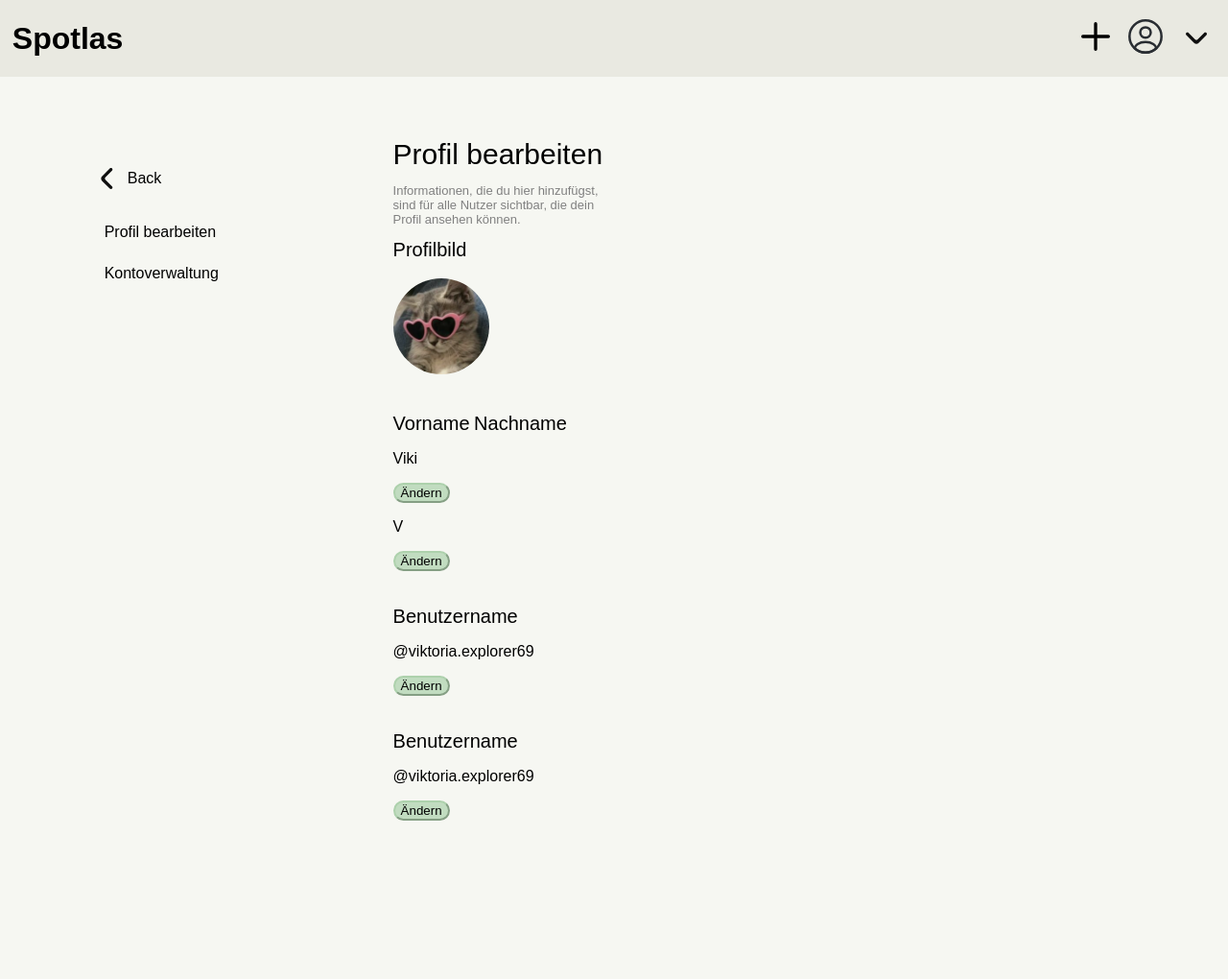
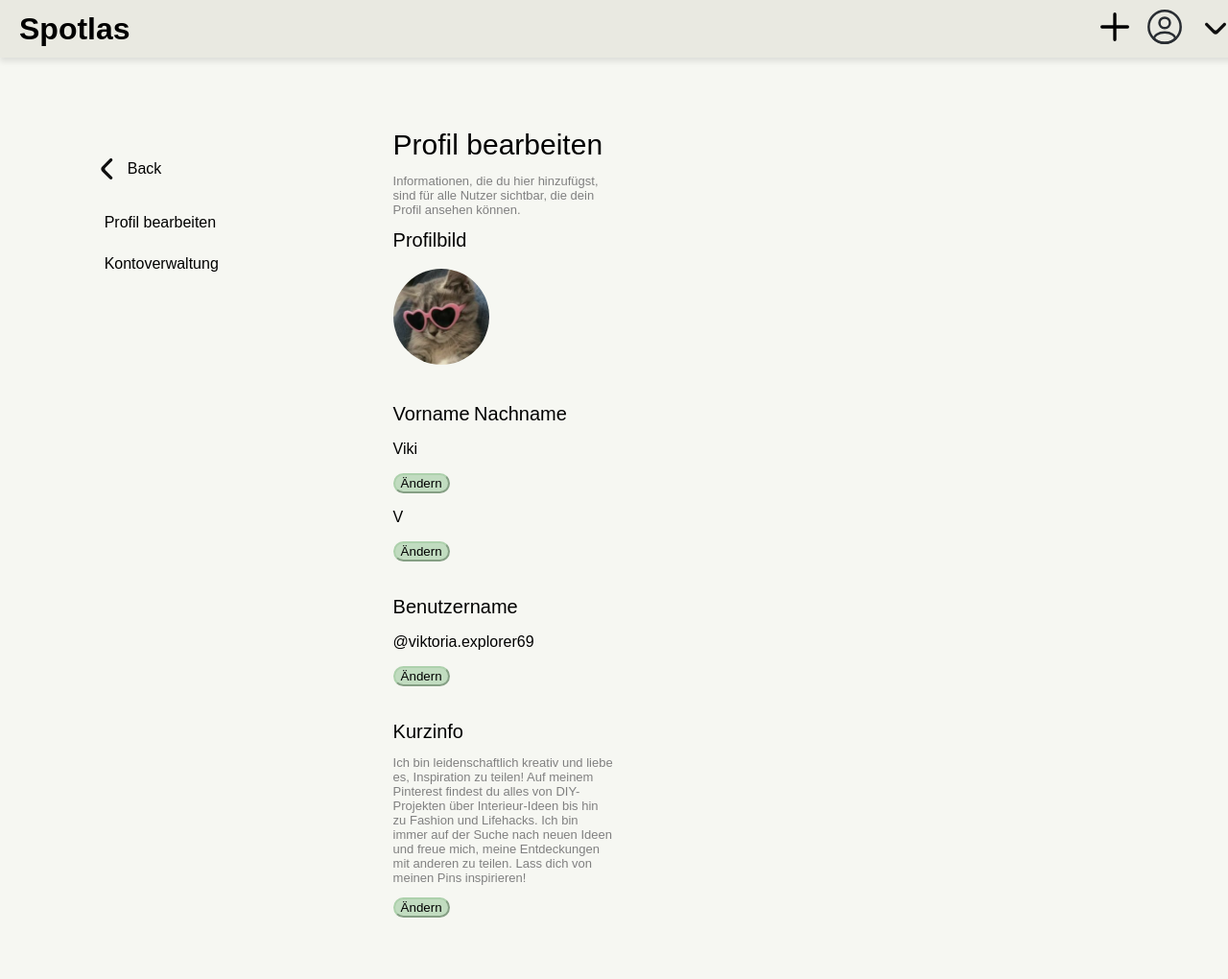
Before and after one commit to Spotlas/Spotlas, a PHP site: page /pages/settings/settings.html in a window 1280 px wide. Shown: the whole page at 96% size. Before the commit the page ends 855 px from the top, so only its background shows below. Run offline with PHP 8.4, Linux system fonts and the light colour scheme.

Commit message:
mehr settings

```diff
--- a/project/htdocs/assets/css/settings.css
+++ b/project/htdocs/assets/css/settings.css
@@ -19,6 +19,26 @@ h6 {
 }
 
 /* **********************************+ Menu ********************************************** */
+
+#homepage_header {
+  position: fixed;
+  top: 0;
+  left: 0;
+  width: 99%;
+  height: 60px;
+  z-index: 1000;
+  display: flex;
+  align-items: center;
+  justify-content: space-between;
+  padding: 0 20px;
+  box-shadow: 0px 4px 6px rgba(0, 0, 0, 0.1);
+}
+
+#settings {
+  margin-top: 70px; /* Abstand nach unten, damit der Inhalt nicht unter den Header rutscht */
+}
+
+
 
 #backArrow {
   padding-bottom: 3%;
--- a/project/htdocs/assets/js/settings.js
+++ b/project/htdocs/assets/js/settings.js
@@ -35,9 +35,9 @@ function showEditProfil() {
 
             <div>
                 <br><br>
-                <label style="font-size: 20px;" for="benutzername">Benutzername</label>
-                <p id="username">@viktoria.explorer69</p>
-                <button class="buttons" onclick="changeUserName('username')">Ändern</button>
+                <label style="font-size: 20px;" for="benutzername">Kurzinfo</label>
+                <p style="font-size: 13px; color: grey;" id="info">Ich bin leidenschaftlich kreativ und liebe es, Inspiration zu teilen! Auf meinem Pinterest findest du alles von DIY-Projekten über Interieur-Ideen bis hin zu Fashion und Lifehacks. Ich bin immer auf der Suche nach neuen Ideen und freue mich, meine Entdeckungen mit anderen zu teilen. Lass dich von meinen Pins inspirieren!</p>
+                <button class="buttons" onclick="changeUserName('info')">Ändern</button>
             </div>
 
         </div>
--- a/project/htdocs/pages/settings/settings.html
+++ b/project/htdocs/pages/settings/settings.html
@@ -65,8 +65,8 @@
 
     <div class="overlay" id="usernameOverlay" style="display: none;">
       <div class="input-box">
-        <h3>Neuen Benutzernamen eingeben:</h3>
-        <input type="text" id="newUserName" placeholder="Neuer Benutzername">
+        <h3>Neue Eingabe hier:</h3>
+        <input type="text" id="newUserName" placeholder="Ihre Eingabe">
         <br>
         <button class="buttons" onclick="saveUserName()">Speichern</button>
         <button class="buttons" onclick="closeOverlay()">Abbrechen</button>
```
